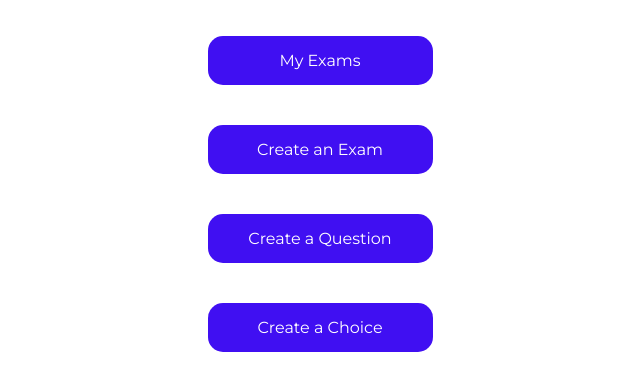
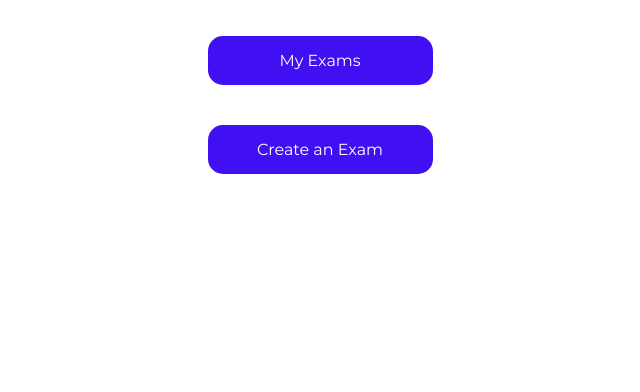
Before and after one commit to JoaoRobert0/django-online-exams, a Django app: page / in a window 1280 px wide. Shown: the part 452-844 px from the top of the page, without its empty margins (320-960 px from the left). After the commit the page ends 626 px from the top, so only its background shows below. Run offline with Django 5.2, Linux system fonts and the light colour scheme.

Commit message:
Update home.html

```diff
--- a/app/templates/app/home.html
+++ b/app/templates/app/home.html
@@ -13,9 +13,9 @@
         <ul>
             <li><a href="{% url 'exams' %}">Exams</a></li>
             <li><a href="{% url 'my-exams' %}">My Exams</a></li>
-            <li><a href="create-exam.html">Create an Exam</a></li>
-            <li><a href="create-question.html">Create a Question</a></li>
-            <li><a href="create-choice.html">Create a Choice</a></li>
+            <li><a href="{% url 'create-exam' %}">Create an Exam</a></li>
+            <!-- <li><a href="create-question.html">Create a Question</a></li>
+            <li><a href="create-choice.html">Create a Choice</a></li> -->
         </ul>
     </nav>
 </div>
```
Also changed, not shown: db.sqlite3.
